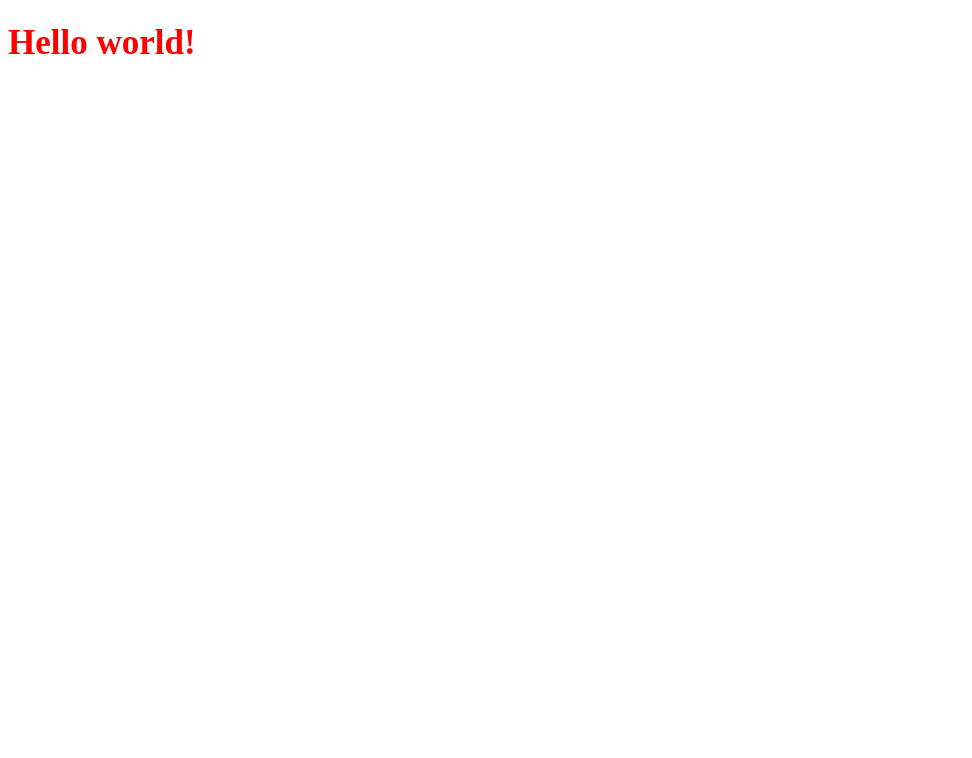
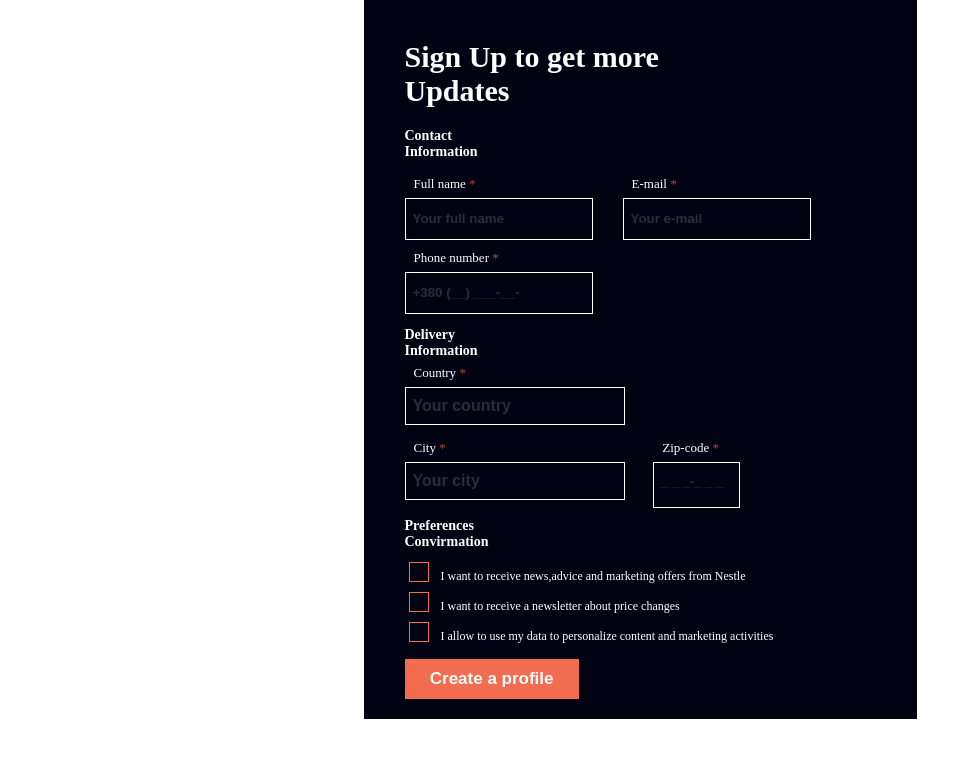
Before and after one commit to YuraKogut/Drupal.YuraK, a PHP site: page / in a window 1280 px wide. Before the commit the part shown is almost empty. Shown: the top 758 px of the page, without its empty margins (0-972 px from the left). Run offline with PHP 8.4, Linux system fonts and the light colour scheme.

Commit message:
upgrade-firstfile-form

```diff
--- a/project/html/index.html
+++ b/project/html/index.html
@@ -3,10 +3,112 @@
 <head>
 	<meta charset="UTF-8">
 	<meta name="viewport" content="width=device-width, initial-scale=1.0">
-	<title>Document</title>
-	<link rel="stylesheet" type="text/css" href="style.css">
+	<title>sign in form</title>
+	<link rel="stylesheet" href="style.css">
 </head>
 <body>
-	<h1>Hello world!</h1>
+		<form class="form-parent">
+			<div class="form-bg">
+				<h1 class="head-h">Sign Up to get more<br>Updates</h1>
+				<!-- first block -->
+				<div class="contact-information">
+					<h2>Contact<br>Information</h2>
+					<div class="information-groups">
+						<div class="group-username">
+							<label class="control-label required" for="username">Full name</label>
+							<input type="text" name="username" required=""  class="form-control" placeholder="Your full name">
+							<div class="error">Please enter correct datas</div>
+						</div>
+						<div class="group-mail">
+							<label class="control-label required" for="email">E-mail</label>
+							<input type="email" name="email" required=""  class="form-control" pattern="^([^ ]+@[^ ]+\.[a-z]{2,6}|)$" placeholder="Your e-mail">
+							<div class="error">Please enter correct datas</div>
+						</div>
+					</div>
+
+					<div class="group-number">
+						<label class="control-label required" for="phone">Phone number</label>
+						<!-- pattern for ukraine -->
+						<input type="tel" name="phone" required="" class="form-control" pattern="[\+]\d{3}\s[\(]\d{2}[\)]\s\d{3}[\-]\d{2}[\-]\d{2}" placeholder="+380 (__) ___-__-">
+						<div class="error">Please enter correct datas</div>
+					</div>
+				</div>
+				<!-- second block -->
+				<div class="delivery-information">
+					<h2>Delivery<br>Information</h2>
+					<div class="group-country">
+						<label class="control-label required" for="country">Country</label>
+						<!-- drop-down list -->
+						<select id="tutorial_choice" required  onchange="this.className=this.options[this.selectedIndex].className"
+						class="choose_elements">
+						<option value="" class="choose_elements">Your country</option>
+						<option value="" class="element active">Ukraine</option>
+						<option value="" class="element">Russia</option>
+						<option value="" class="element">Poland</option>
+						<option value="" class="element">Germany</option>
+						<option value="" class="element">Romania</option>
+						<option value="" class="element">Spain</option>
+						<option value="" class="element">Italy</option>
+						<option value="" class="element">France</option>
+						<option value="" class="element">Switzerland</option>
+					</select>
+					<div class="error">Please enter correct datas</div>
+				</div>
+
+				<div class="information-groups">
+					<div class="group-city">
+						<label class="control-label required" for="city">City</label>
+						<!-- drop-down list -->
+						<select id="tutorial_choice" required  onchange="this.className=this.options[this.selectedIndex].className"
+						class="choose_elements">
+						<option value="" class="choose_elements">Your city</option>
+						<option value="" class="element active">Kiev</option>
+						<option value="" class="element">Moscow</option>
+						<option value="" class="element">Warsaw</option>
+						<option value="" class="element">Berlin</option>
+						<option value="" class="element">Bucharest</option>
+						<option value="" class="element">Madrid</option>
+						<option value="" class="element">Rome</option>
+						<option value="" class="element">Paris</option>
+						<option value="" class="element">Berne</option>
+					</select>
+					<!-- red text -->
+					<div class="error">Please enter correct datas</div>
+
+				</div>
+				<div class="group-zip-code">
+					<label class="control-label required" for="code">Zip-code</label>
+					<input type="text" name="code" required  class="form-control" placeholder="_ _ _-_ _ _" pattern="[0-9]{3}-[0-9]{3}" title="six digit zip code">
+					<div class="error">Please enter correct datas</div>
+				</div>
+			</div>
+
+		</div>
+		<!-- checkbox -->
+		<div class="preference-convirmation">
+			<h2>Preferences<br>Convirmation</h2>
+			<div class="inside-info">
+				<div class="field">
+    <input type="checkbox" id="c1" name="c1" value=""/>
+    <label for="c1">I want to receive news,advice and marketing offers from Nestle</label>
+  </div>
+
+  <div class="field">
+    <input type="checkbox" id="c2" name="c2" value=""/>
+    <label for="c2">I want to receive a newsletter about price changes</label>
+  </div>
+  <div class="field">
+    <input type="checkbox" id="c3" name="c3" value=""/>
+    <label for="c3">I allow to use my data to personalize content and marketing activities</label>
+  </div>
+			</div>
+		</div>
+		<div class="create-button">
+			<button type="sumbit" required>Create a profile</button>
+		</div>
+	</div>
+</form>
+
+</div>
 </body>
 </html>
--- a/project/html/style.css
+++ b/project/html/style.css
@@ -1,4 +1,287 @@
-h1{
-	color: red;
-	font-size: 35px;
+body{
+	margin: 0;
 }
+.form-parent{
+	width: 553px;;
+	margin-left: auto;
+    margin-right: auto;
+}
+.form-bg{
+	min-height: 583px;
+	background: #020312;
+	padding: 20px 41px;
+}
+.head-h{
+	color: white;
+	font-size: 30px;
+}
+.contact-information h2{
+	color: white;
+	font-size: 14px;
+	padding-bottom: 4px;
+  margin-top: 12px;
+	font-weight: 600;
+}
+.delivery-information h2{
+	color: white;
+	font-size: 14px;
+	font-weight: 600!important;
+	margin-top: 13px;
+  margin-bottom: 6px;
+}
+.preference-convirmation h2{
+	color: white;
+	font-size: 14px;
+	padding-bottom: 4px;
+	margin-top: 8px;
+	font-weight: 600!important;
+	margin: 0!important;
+}
+.information-groups{
+	display: flex;
+	padding-bottom: 10px;
+}
+.group-username input{
+	padding-left: 7px;
+}
+.group-mail input{
+	padding-left: 7px;
+}
+.group-number input{
+	padding-left: 7px;
+}
+
+.group-zip-code input{
+	padding: 6px;
+	padding-top: 0;
+	width: 38%;
+}
+.control-label{
+	color: white;
+	padding-bottom: 6px;
+	font-size: 13px;
+	font-weight: 500!important;
+	padding-left: 9px;
+}
+label.required:after
+{
+	color: #bf462f;
+	content: " *";
+}
+.group-username{
+	display: flex;
+	flex-direction: column;
+	margin-right: 30px;
+}
+.group-mail{
+	display: flex;
+	flex-direction: column;
+}
+.group-number{
+	display: flex;
+	flex-direction: column;
+	width: fit-content;
+}
+.group-country{
+	display: flex;
+	flex-direction: column;
+	width: 25%;
+	padding-bottom: 15px;
+}
+.group-city{
+	display: flex;
+	flex-direction: column;
+	width: 25%;
+	margin-right: 97px;
+}
+.group-zip-code{
+	display: flex;
+	flex-direction: column;
+	width: fit-content;
+    margin-left: 34px;
+}
+input::placeholder{
+	font-weight: 600!important;
+	color:#282d38!important;
+}
+input {
+	outline:none;
+	color: white!important;
+}
+input+div.error{
+	display: none;
+}
+ input:invalid:focus{
+ 	display: block;
+	border-color: red!important;
+}
+input:invalid:focus + div.error {
+	display: block;
+	color: red!important;
+	font-size: 11px;
+}
+   input:valid{
+	border-color: white;
+}
+select{
+	outline: none;
+	appearance: none;
+	height: 38px;
+	padding-left: 7px;
+	border:1px solid white!important;
+	font-size: 16px;
+	font-weight: 500!important;
+	width: 187%;
+	background: #020312!important;
+	color: white;
+	cursor: pointer;
+}
+select:invalid:focus + div.error{
+	display: block;
+	color: red!important;
+	font-size: 11px;
+}
+select:invalid:focus{
+	border-color: red!important;
+}
+select+div.error{
+	display: none;
+}
+select:valid{
+	border-color: white!important;
+}
+
+
+.choose_elements{
+  color: #282d38;
+	font-weight: 600!important;
+}
+.element.active{
+	color: black;
+	background: #ff5c39;
+	font-size: 15px;
+	font-weight: 500;
+}
+.element{
+	color: white!important;
+	font-weight: 500;
+}
+.create-button{
+	margin-top: 15px;
+}
+.create-button button{
+	border:none;
+	background: #f26c4f;
+  color: white;
+	font-size: 17px;
+	font-weight: 600!important;
+	height: 40px;
+	width: 37%;
+	cursor: pointer;
+	transition: 0.3s;
+}
+.create-button button:hover{
+	width: 50%;
+	height: 50px;
+	transition: 0.3s;
+}
+.form-control{
+	background: #020312;
+	border:none;
+	height: 38px;
+	transition: 0.3s;
+	border: 1px solid white!important;
+}
+.form-control:focus{
+	border:1px solid #009ddb!important;
+	transition: 0.3s;
+}
+.form-control:hover{
+	border:1px solid #df5134!important;
+	transition: 0.3s;
+}
+#tutorial_choice:focus{
+	border:1px solid #009ddb!important;
+	transition: 0.3s;
+}
+#tutorial_choice:hover{
+	border:1px solid #df5134!important;
+	transition: 0.3s;
+}
+.active-label{
+	color: white;
+}
+/*checkbox*/
+.field:last-child {
+  margin: 0;
+margin-bottom:0;
+}
+.field label{
+	color: white;
+	font-size: 12px;
+}
+[dir] .field:not(:last-child) {
+    margin-bottom: 5px!important;
+}
+/**
+ * Removing the checkbox and radio appearance
+ */
+
+[type=radio],
+[type=checkbox] {
+   -webkit-appearance: none;
+   -moz-appearance:    none;
+   appearance:         none;
+}
+
+/**
+ * Giving Checkbox & Radio not checked a new appearance
+ */
+
+.field>[type=radio],
+[type=checkbox] {
+  width: 20px;
+  height: 20px;
+  border: 1px solid #f26c4f!important;
+  margin-right: 8px;
+  top: 5px;
+  position: relative;
+}
+
+/**
+ * Giving Checkbox & Radio checked state a new appearance
+ */
+
+ [type=radio]:checked::before,
+ [type=checkbox]:checked::before {
+ 	content: "✔";
+ 	width: 20px;
+ 	height: 20px;
+ 	background-color: #f26c4f!important;
+ 	position: absolute;
+ 	text-align: center;
+ 	top: -1px;
+ 	left: -1px;
+ }
+
+/**
+ * Rounding Radio inputs new appearance
+ */
+
+[type=radio],
+[type=radio]:checked::before{
+  border-radius: 100%;
+}
+input:-webkit-autofill,
+input:-webkit-autofill:hover,
+input:-webkit-autofill:focus,
+textarea:-webkit-autofill,
+textarea:-webkit-autofill:hover,
+textarea:-webkit-autofill:focus,
+select:-webkit-autofill,
+select:-webkit-autofill:hover,
+select:-webkit-autofill:focus {
+-webkit-text-fill-color: #FFFFFF;
+-webkit-box-shadow: 0 0 0px 1000px #020312 inset;
+transition: background-color 5000s ease-in-out 0s;
+}
```
